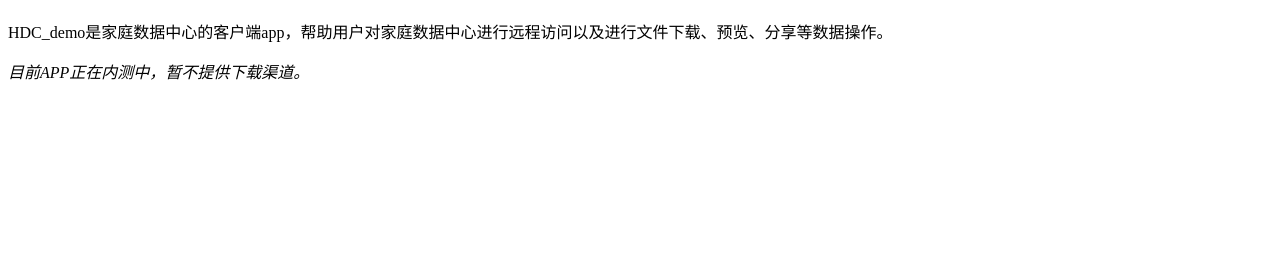
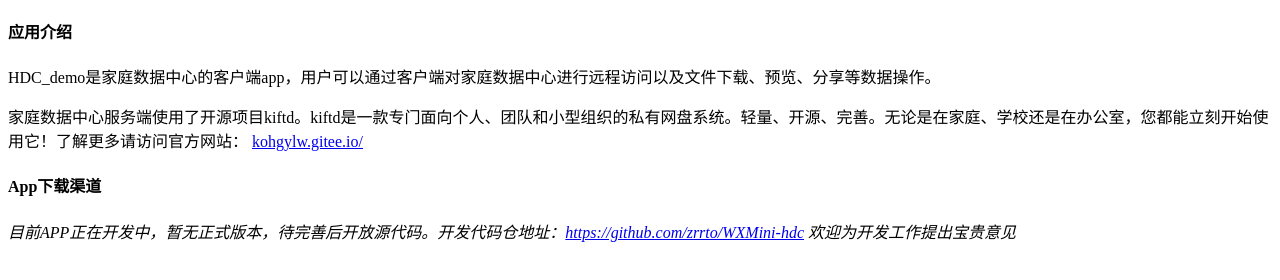
Before and after one commit to zrrto/zrrto.github.io, a plain HTML site: page index.html in a window 1280 px wide. Shown: the part 70-350 px from the top of the page. Drawn offline with Linux system fonts and the light colour scheme.

Commit message:
Update index.html
Add description

```diff
--- a/index.html
+++ b/index.html
@@ -7,7 +7,14 @@
   </head>
   <body>
     <h1 style="text-align:center">欢迎来到HDC_demo官方中文主页</h1>
-	<p>HDC_demo是家庭数据中心的客户端app，帮助用户对家庭数据中心进行远程访问以及进行文件下载、预览、分享等数据操作。</p>
-    <i>目前APP正在内测中，暂不提供下载渠道。</i>
+    <h4>应用介绍</h4>
+	<p>HDC_demo是家庭数据中心的客户端app，用户可以通过客户端对家庭数据中心进行远程访问以及文件下载、预览、分享等数据操作。</p>
+	<p>家庭数据中心服务端使用了开源项目kiftd。kiftd是一款专门面向个人、团队和小型组织的私有网盘系统。轻量、开源、完善。无论是在家庭、学校还是在办公室，您都能立刻开始使用它！了解更多请访问官方网站：
+
+<a href="https://kohgylw.gitee.io/">kohgylw.gitee.io/</a></p>
+
+   <h4>App下载渠道</h4>
+    <i>目前APP正在开发中，暂无正式版本，待完善后开放源代码。开发代码仓地址：<a href="https://github.com/zrrto/WXMini-hdc">https://github.com/zrrto/WXMini-hdc</a></i>
+	<i>欢迎为开发工作提出宝贵意见</i>
   </body>
  </html>
```
